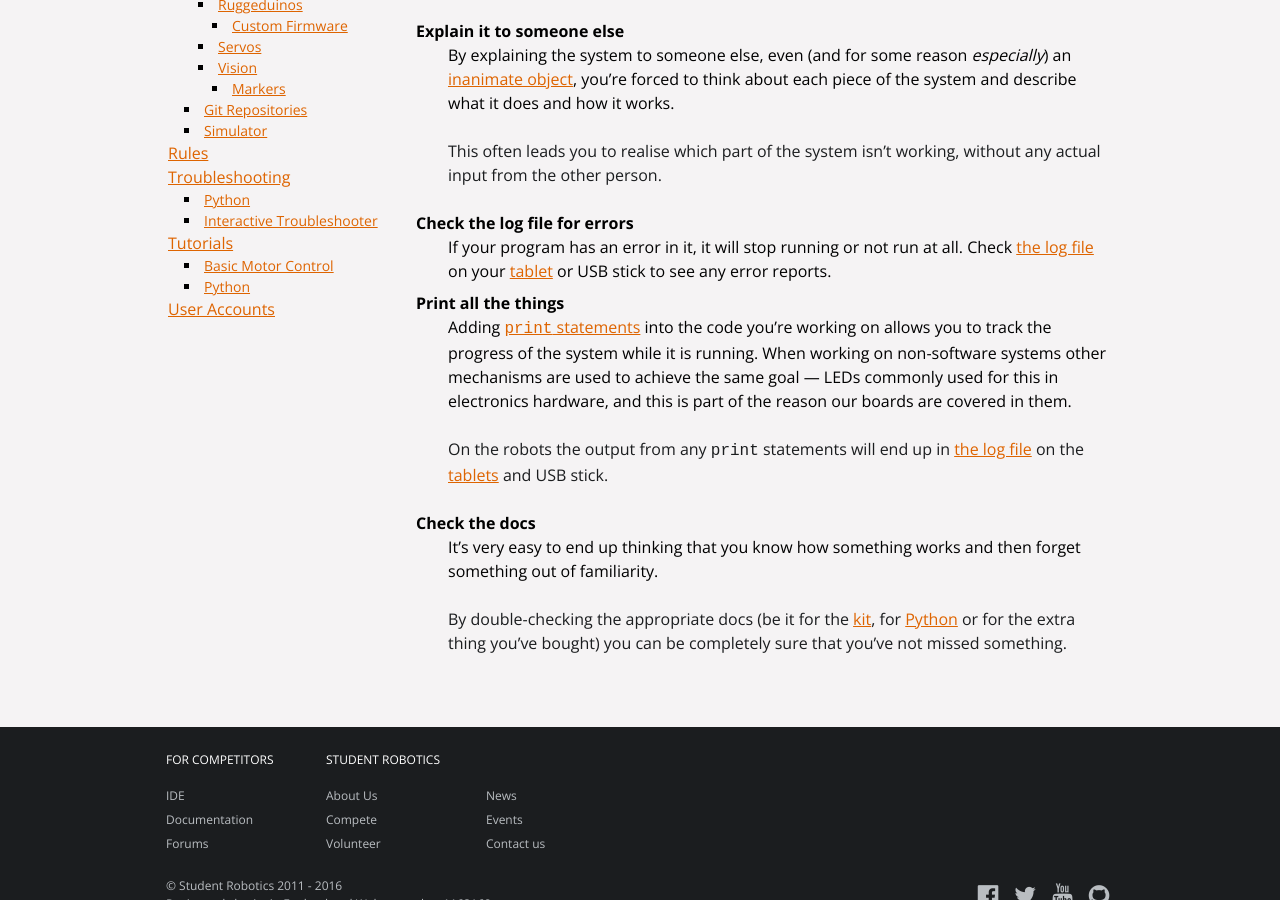
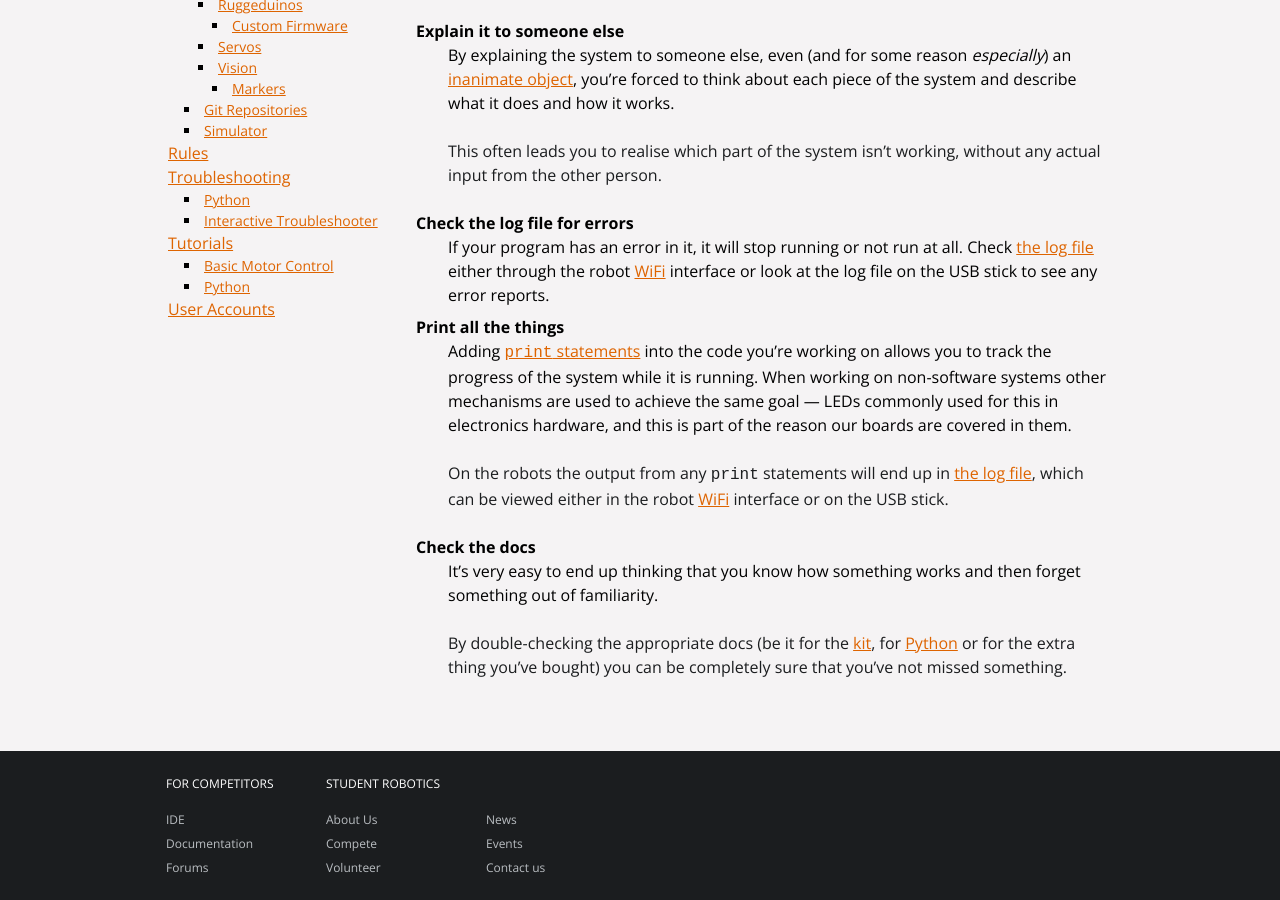
Before and after one commit to srobo/docs, a Jekyll site: the page built from troubleshooting/index.md, in a window 1280 px wide and 900 px high, scrolled down 654 px. Built offline with Jekyll 4.4.1, drawn with Linux system fonts in a browser that asks for light colours; nearby versions of some CDN libraries; comment, search, counter and statistics services are not loaded.

Commit message:
Fix all references to the old tablet page

```diff
--- a/resources/troubleshooter/data.json
+++ b/resources/troubleshooter/data.json
@@ -341,7 +341,7 @@
             ]
         },
         "motor-programming": {
-            "question": "Please test the Motor with the <a href=\"ROOT_URL/docs/kit/tablet\" target=\"_blank\">tablet</a>. Does the Motor respond to the tablet?",
+            "question": "Please test the Motor with the <a href=\"ROOT_URL/docs/kit/wifi\" target=\"_blank\">WiFi</a> interface. Does the Motor respond to the interface?",
             "answers": [
                 {
                     "answer": "Yes",
@@ -412,7 +412,7 @@
             ]
         },
         "servo-programming": {
-            "question": "Please test the Servo with the <a href=\"ROOT_URL/docs/kit/tablet\" target=\"_blank\">tablet</a>. Does the Servo respond to the tablet?",
+            "question": "Please test the Servo with the <a href=\"ROOT_URL/docs/kit/wifi\" target=\"_blank\">WiFi</a> interface. Does the Servo respond to the robot interface?",
             "answers": [
                 {
                     "answer": "Yes",
--- a/troubleshooting/index.md
+++ b/troubleshooting/index.md
@@ -37,8 +37,9 @@ Explain it to someone else
 
 Check the log file for errors
 :   If your program has an error in it, it will stop running or not run at all.
-    Check [the log file](/docs/troubleshooting/python#ReadingTheLogs) on your
-    [tablet](/docs/kit/tablet) or USB stick to see any error reports.
+    Check [the log file](/docs/troubleshooting/python#ReadingTheLogs) either through the
+    robot [WiFi](/docs/kit/wifi) interface or look at the log file on the USB stick to
+    see any error reports.
 
 Print all the things
 :   Adding [`print` statements](/docs/python/tutorial/inputoutput.html)
@@ -49,8 +50,9 @@ Print all the things
     of the reason our boards are covered in them.
 
     On the robots the output from any `print` statements will end up
-    in [the log file](/docs/troubleshooting/python#ReadingTheLogs) on the
-    [tablets](/docs/kit/tablet) and USB stick.
+    in [the log file](/docs/troubleshooting/python#ReadingTheLogs), which can
+    be viewed either in the robot [WiFi](/docs/kit/wifi) interface or on
+    the USB stick.
 
 Check the docs
 :   It's very easy to end up thinking that you know how something works
```
Also changed, not shown: kit/brain_board.md (+1 -1 lines), kit/index.md (+3 -3 lines), kit/power_board.md (+1 -1 lines), troubleshooting/python.md (+1 -1 lines).
